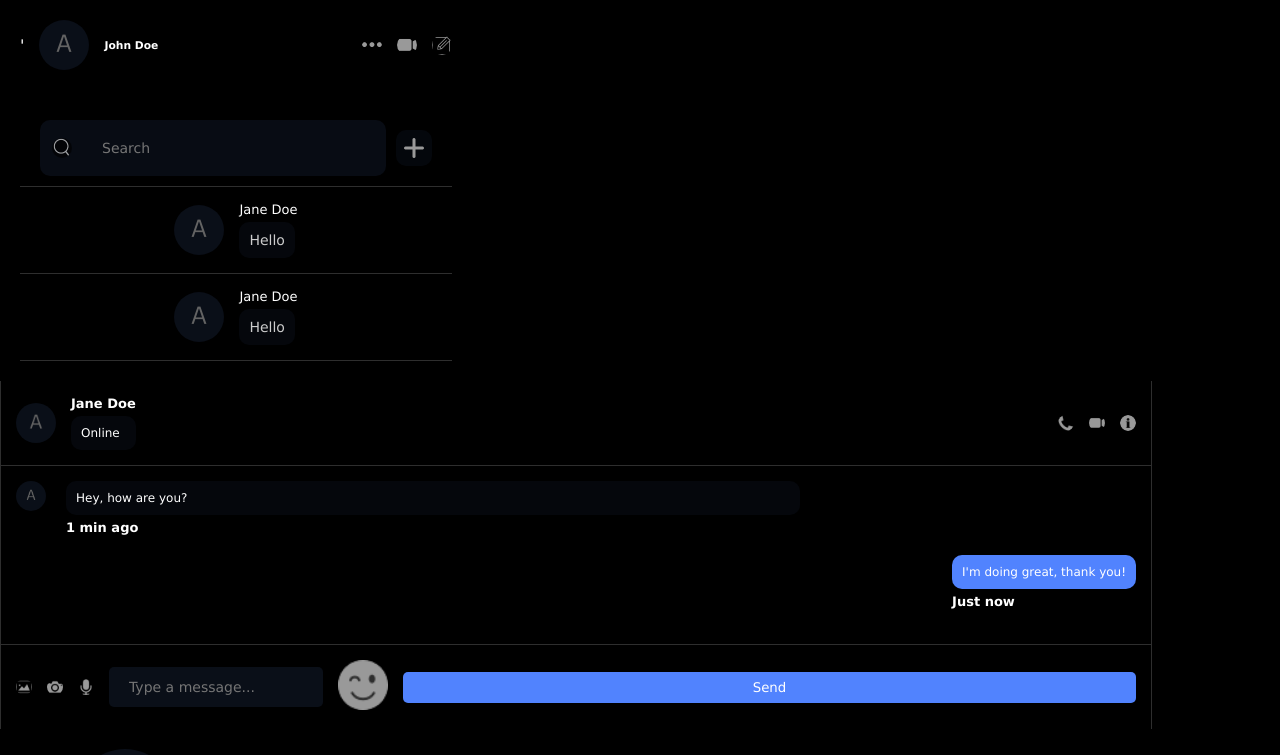
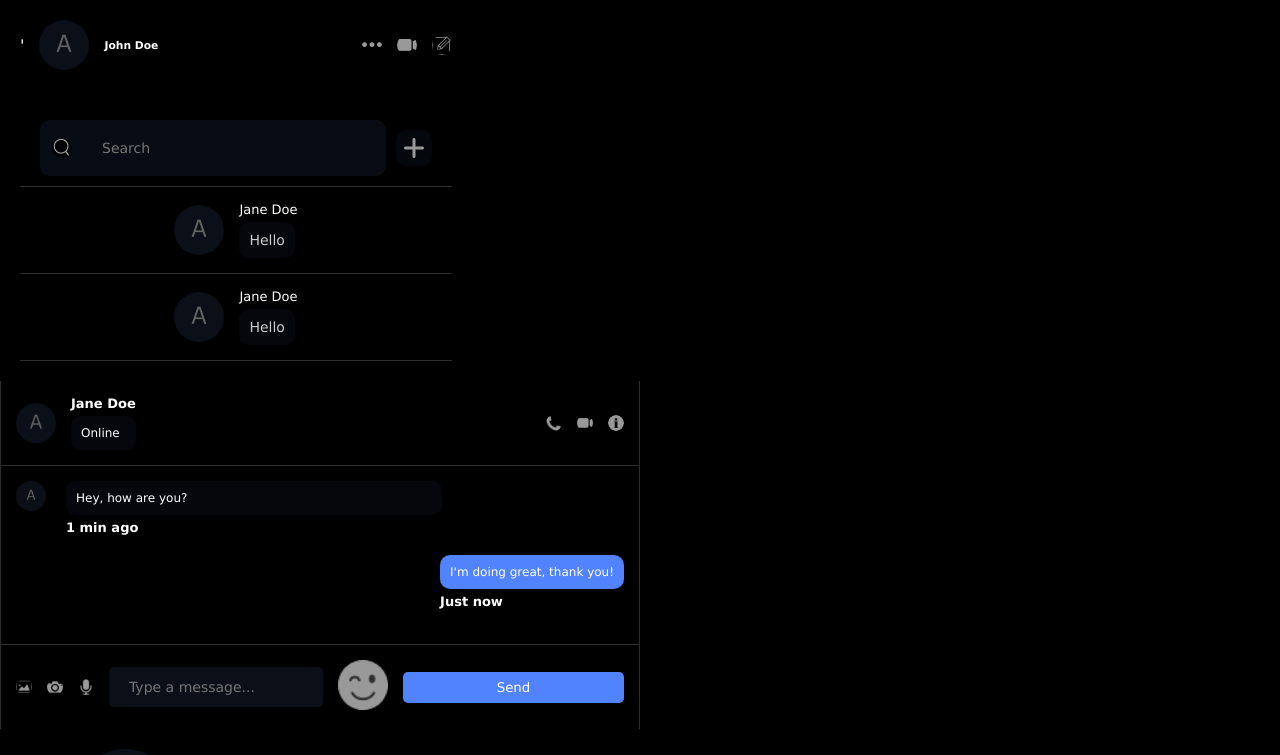
Before and after one commit to Bhagyapatel2024/chat, a React (Vite) app: page / in a window 1280 px wide. Shown: the top 755 px of the page. Built offline with nearby package versions, Linux system fonts and the light colour scheme.

Commit message:
Update chat.css

```diff
--- a/src/components/chat/chat.css
+++ b/src/components/chat/chat.css
@@ -5,7 +5,7 @@
   height: 100%;
   display: flex;
   flex-direction: column;
-  width:90%;
+  width:50%;
 }
 
 .top {
```
